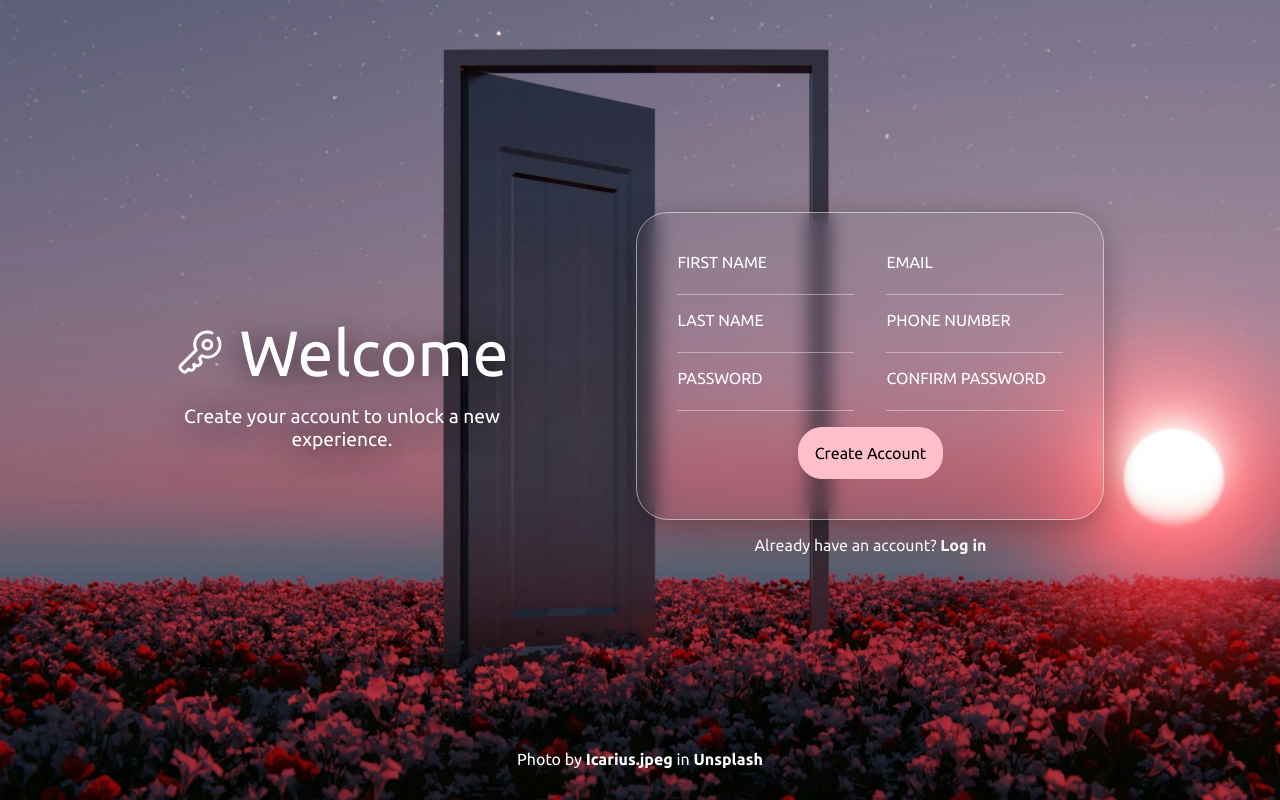
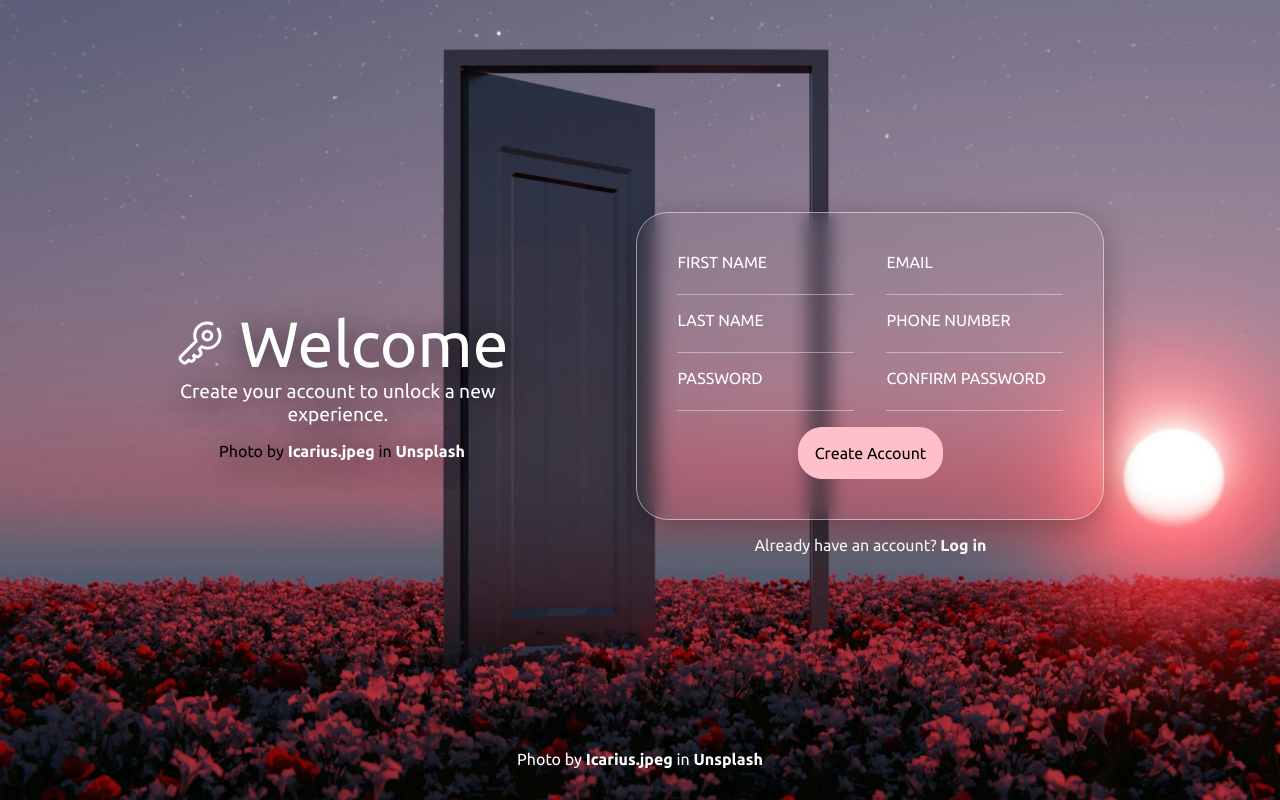
Before and after one commit to circobit/sign-up-form, a plain HTML site: page index.html in a window 1280 px wide. Drawn offline with Linux system fonts and the light colour scheme.

Commit message:
add wrapper divs for new desktop portrait design

```diff
--- a/index.html
+++ b/index.html
@@ -10,6 +10,8 @@
 	<div class="container">
 		<div class="heroAndForm">
 			<div class="hero">
+
+				<div class="heroTop">
 					<div class="logo">
 						<svg viewBox="0 0 24 24" fill="none" xmlns="http://www.w3.org/2000/svg">
 							<path d="M21.0667 5C21.6586 5.95805 22 7.08604 22 8.29344C22 11.7692 19.1708 14.5869 15.6807 14.5869C15.0439 14.5869 13.5939 14.4405 12.8885 13.8551L12.0067 14.7333C11.272 15.465 11.8598 15.465 12.1537 16.0505C12.1537 16.0505 12.8885 17.075 12.1537 18.0995C11.7128 18.6849 10.4783 19.5045 9.06754 18.0995L8.77362 18.3922C8.77362 18.3922 9.65538 19.4167 8.92058 20.4412C8.4797 21.0267 7.30403 21.6121 6.27531 20.5876C6.22633 20.6364 5.952 20.9096 5.2466 21.6121C4.54119 22.3146 3.67905 21.9048 3.33616 21.6121L2.45441 20.7339C1.63143 19.9143 2.1115 19.0264 2.45441 18.6849L10.0963 11.0743C10.0963 11.0743 9.3615 9.90338 9.3615 8.29344C9.3615 4.81767 12.1907 2 15.6807 2C16.4995 2 17.282 2.15509 18 2.43738" stroke="white" stroke-width="1.5" stroke-linecap="round" stroke-linejoin="round"/>
@@ -17,10 +19,20 @@
 						</svg>
 						<p id="welcome">Welcome</p>
 					</div>
+
 					<div>
 						<p id="subtext">Create your account to unlock a new experience.</p>
 					</div>
 				</div>
+
+				<div class="heroBottom">
+					<div class="desktopLeftFooterDiv">
+						<p id="desktopLeftFooter">Photo by <a href="https://unsplash.com/@icarius_jpeg" target="_blank">Icarius.jpeg</a> in <a href="https://unsplash.com/photos/an-open-door-in-the-middle-of-a-field-of-flowers-2GjUCqsN3pg" target="_blank">Unsplash</a></p>
+					</div>
+				</div>
+
+			</div>
+
 
 			<div class="formAndButtons">
 				<div class="formDiv">
@@ -69,6 +81,7 @@
 					<p>Already have an account? <a id="login">Log in</a></p>
 				</div>
 			</div>
+
 		</div>
 
 		<footer>
```
Lines whose indentation alone changed are shown as unchanged.
